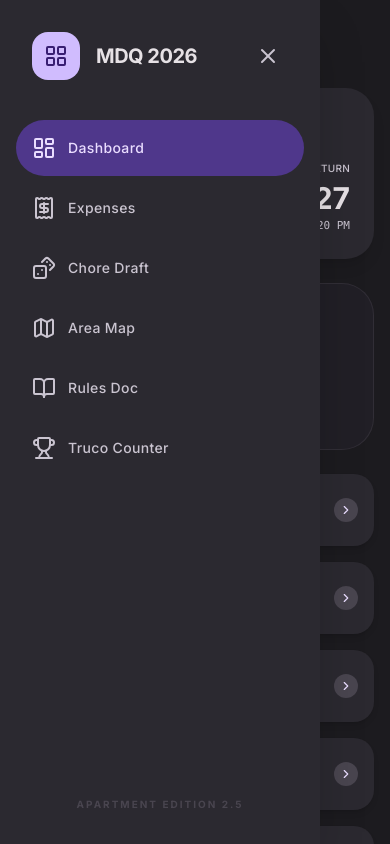
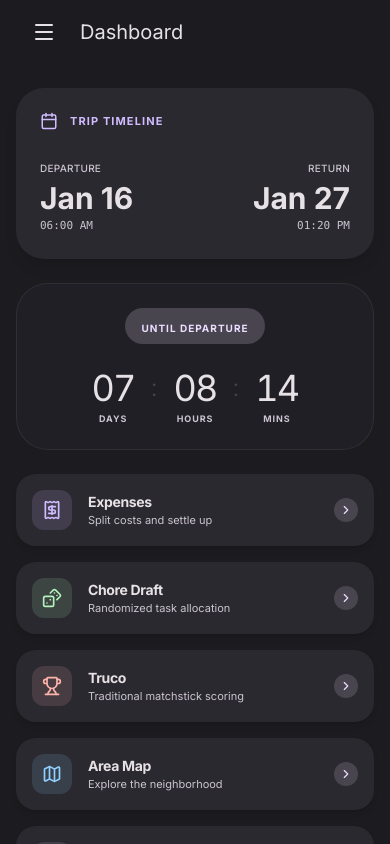
Before and after one commit to nothingbutsup/MDQ-Dashboard, a React (Vite) app: page / in a window 390 px wide. Built offline with nearby package versions, Linux system fonts and the light colour scheme.

Commit message:
Update App.tsx

```diff
--- a/App.tsx
+++ b/App.tsx
@@ -1,4 +1,4 @@
-import React, { useState } from 'react';
+import React, { useState, useEffect } from 'react';
 import { ExpenseSplitter } from './components/ExpenseSplitter';
 import { ChoreDraft } from './components/ChoreDraft';
 import { ApartmentMap } from './components/ApartmentMap';
@@ -14,16 +14,26 @@ import {
     Trophy,
     Menu,
     X,
-    LayoutGrid,
-    ChevronLeft,
-    CircleDot
+    LayoutGrid
 } from 'lucide-react';
 
 type TabType = 'DASHBOARD' | 'EXPENSE' | 'DRAFT' | 'MAP' | 'RULES' | 'TRUCO';
 
 function App() {
+  // Initialize sidebar closed on mobile, open on desktop
   const [activeTab, setActiveTab] = useState<TabType>('DASHBOARD');
-  const [isSidebarOpen, setIsSidebarOpen] = useState(true);
+  const [isSidebarOpen, setIsSidebarOpen] = useState(window.innerWidth >= 1024);
+
+  // Re-check on window resize to ensure better responsive behavior
+  useEffect(() => {
+    const handleResize = () => {
+      if (window.innerWidth >= 1024) {
+        setIsSidebarOpen(true);
+      }
+    };
+    window.addEventListener('resize', handleResize);
+    return () => window.removeEventListener('resize', handleResize);
+  }, []);
 
   const getContainerWidth = () => {
       switch (activeTab) {
@@ -127,7 +137,7 @@ function App() {
         </header>
 
         {/* Scrollable Content */}
-        <div className="flex-1 overflow-y-auto px-4 py-6 sm:p-8 custom-scrollbar">
+        <div className="flex-1 overflow-y-auto px-4 pt-6 pb-24 sm:p-8 custom-scrollbar">
             <div className={`w-full mx-auto ${getContainerWidth()}`}>
                 {activeTab === 'DASHBOARD' && <Dashboard onNavigate={(tab) => setActiveTab(tab)} />}
                 {activeTab === 'EXPENSE' && <ExpenseSplitter />}
```
